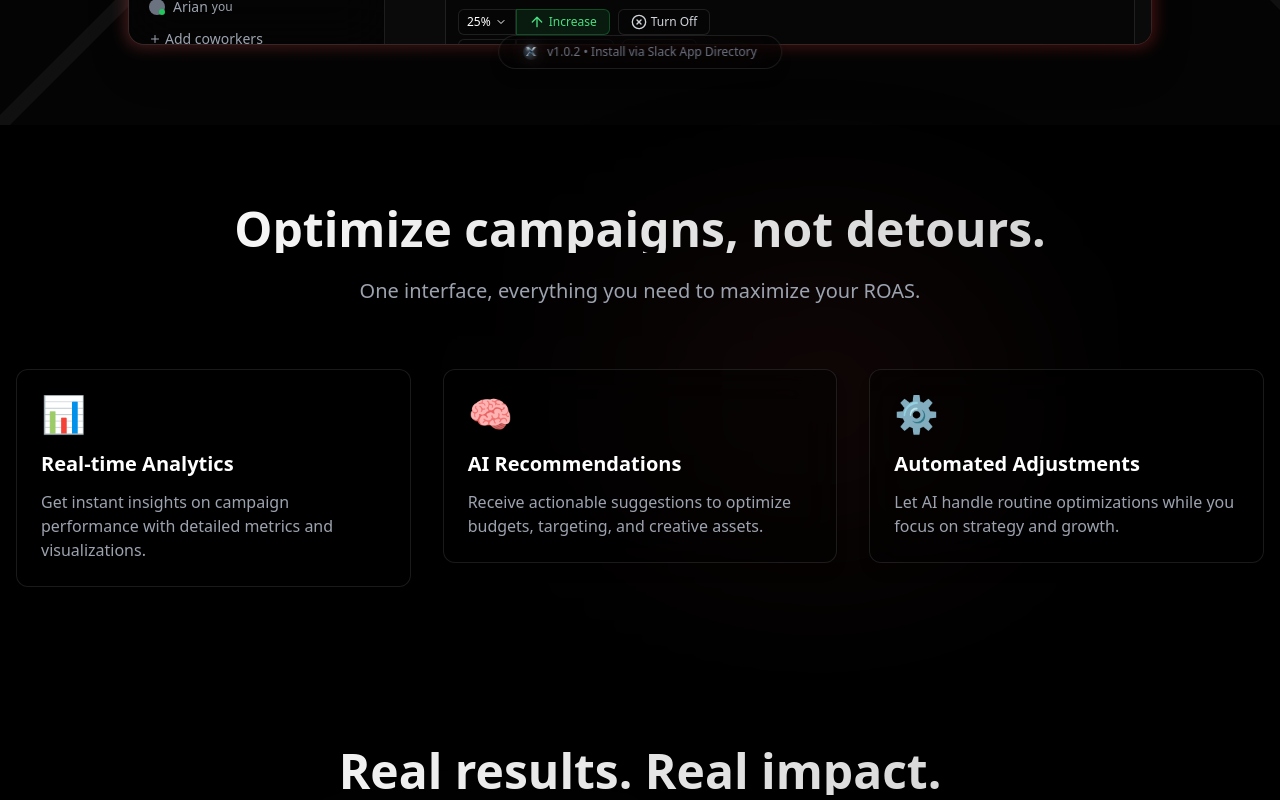
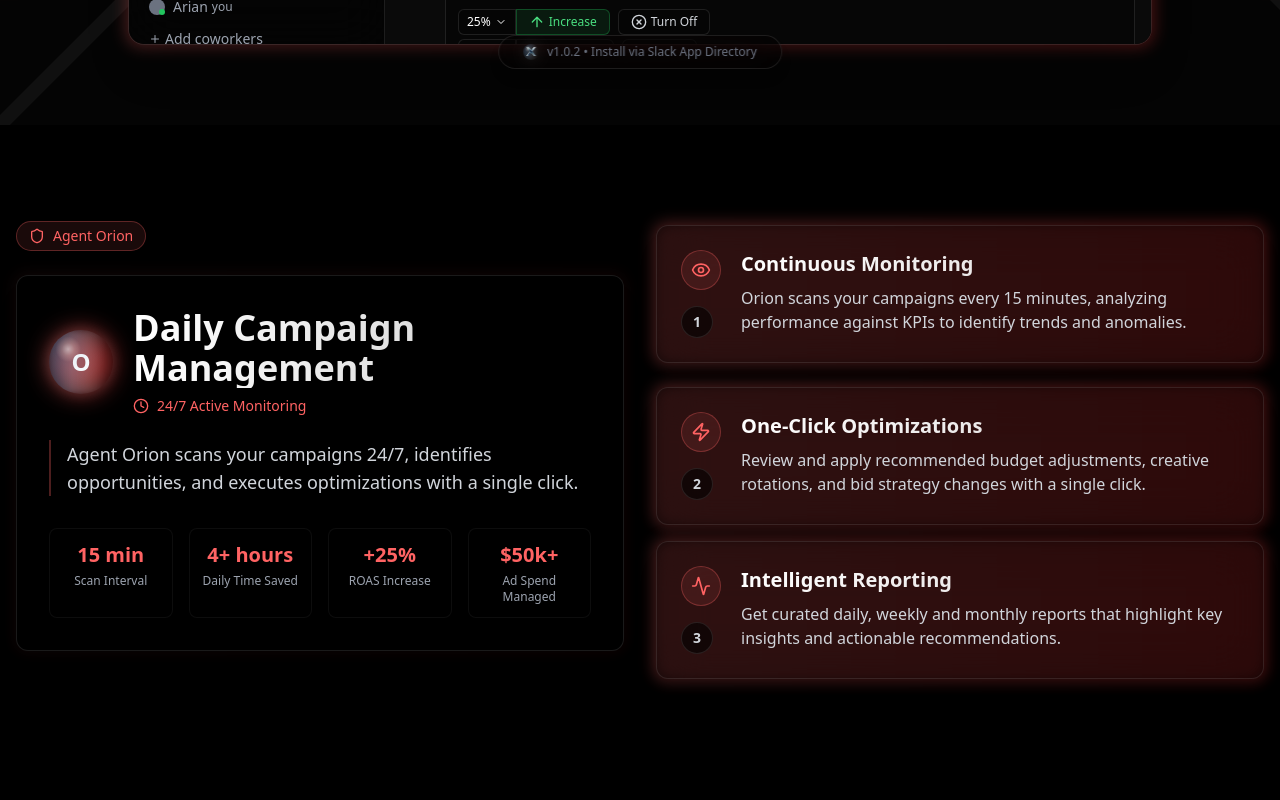
Before and after one commit to ayaryabi/xarvis, a Next.js app: page / in a window 1280 px wide. Shown: the part 1280-2080 px from the top of the page. Built offline with nearby package versions, Linux system fonts and the light colour scheme.

Commit message:
agent orion

```diff
--- a/src/components/landing-page.tsx
+++ b/src/components/landing-page.tsx
@@ -21,8 +21,196 @@ import {
   Clock,
   TrendingUp,
   DollarSign,
+  Activity,
+  Shield,
+  Eye,
+  ArrowUp,
 } from "lucide-react"
 import { cn } from "@/lib/utils"
+
+interface AgentCapabilityProps {
+  number: number;
+  title: string;
+  description: string;
+  icon: React.ReactNode;
+}
+
+function AgentCapability({ number, title, description, icon }: AgentCapabilityProps) {
+  const [isInView, setIsInView] = useState(false)
+  const ref = useRef<HTMLDivElement>(null)
+
+  useEffect(() => {
+    const observer = new IntersectionObserver(
+      ([entry]) => {
+        if (entry.isIntersecting) {
+          setIsInView(true)
+        }
+      },
+      {
+        threshold: 0.3,
+      }
+    )
+
+    if (ref.current) {
+      observer.observe(ref.current)
+    }
+
+    return () => {
+      if (ref.current) {
+        observer.unobserve(ref.current)
+      }
+    }
+  }, [])
+
+  return (
+    <div
+      ref={ref}
+      className={cn(
+        "relative mb-6 transform transition-all duration-700 ease-out",
+        isInView ? "opacity-100 translate-y-0" : "opacity-0 translate-y-10"
+      )}
+      style={{
+        transitionDelay: `${number * 150}ms`,
+      }}
+    >
+      <div className="absolute -inset-0.5 bg-gradient-to-r from-[#ff6363] to-[#ff3939] rounded-xl blur opacity-30"></div>
+      <div className="relative bg-black/40 backdrop-blur-xl border border-white/10 rounded-xl p-6 shadow-xl">
+        <div className="flex items-start">
+          <div className="flex-shrink-0 mr-5">
+            <div className="h-10 w-10 rounded-full flex items-center justify-center bg-[#ff6363]/10 text-[#ff6363] border border-[#ff6363]/30 mb-4">
+              {icon}
+            </div>
+            <div className="flex items-center justify-center h-8 w-8 rounded-full bg-black/60 border border-white/10 text-gray-300 font-semibold text-sm">
+              {number}
+            </div>
+          </div>
+
+          <div>
+            <h3 className="text-xl font-bold mb-2 bg-clip-text text-transparent bg-gradient-to-r from-white to-white/80">
+              {title}
+            </h3>
+            <p className="text-gray-300">{description}</p>
+          </div>
+        </div>
+      </div>
+    </div>
+  )
+}
+
+function AgentShowcase() {
+  const [isVisible, setIsVisible] = useState(false)
+  const containerRef = useRef<HTMLDivElement>(null)
+
+  useEffect(() => {
+    const observer = new IntersectionObserver(
+      ([entry]) => {
+        if (entry.isIntersecting) {
+          setIsVisible(true)
+        }
+      },
+      {
+        threshold: 0.1,
+      }
+    )
+
+    if (containerRef.current) {
+      observer.observe(containerRef.current)
+    }
+
+    return () => {
+      if (containerRef.current) {
+        observer.unobserve(containerRef.current)
+      }
+    }
+  }, [])
+
+  return (
+    <div className="py-24" ref={containerRef}>
+      <div className="container px-4 max-w-7xl mx-auto">
+        <div className="grid grid-cols-1 md:grid-cols-2 gap-8 items-center">
+          <div className={cn(
+            "transform transition-all duration-1000",
+            isVisible ? "opacity-100 translate-y-0" : "opacity-0 translate-y-20"
+          )}>
+            <div className="mb-6 inline-flex items-center px-3 py-1 rounded-full bg-[#ff6363]/10 text-[#ff6363] border border-[#ff6363]/30 text-sm">
+              <Shield className="h-4 w-4 mr-2" />
+              <span>Agent Orion</span>
+            </div>
+
+            <div className="relative mb-8">
+              <div className="absolute -inset-0.5 bg-gradient-to-r from-[#ff6363]/30 to-[#ff3939]/30 rounded-xl blur opacity-20"></div>
+              <div className="relative p-8 bg-black backdrop-blur-xl border border-white/10 rounded-xl shadow-xl">
+                <div className="flex items-center mb-6">
+                  <div className="relative mr-5">
+                    <div className="absolute inset-0 bg-gradient-to-r from-[#ff6363] to-[#ff3939] rounded-full blur-md animate-pulse-slow opacity-30"></div>
+                    <div className="relative h-16 w-16 rounded-full flex items-center justify-center holographic-shimmer">
+                      <span className="text-2xl font-bold">O</span>
+                    </div>
+                  </div>
+                  <div>
+                    <h2 className="text-3xl md:text-4xl font-bold mb-2 bg-clip-text text-transparent bg-gradient-to-r from-white to-white/80">
+                      Daily Campaign Management
+                    </h2>
+                    <div className="flex items-center text-[#ff6363]">
+                      <Clock className="h-4 w-4 mr-2" />
+                      <span className="text-sm">24/7 Active Monitoring</span>
+                    </div>
+                  </div>
+                </div>
+
+                <div className="pl-4 border-l-2 border-[#ff6363]/30 mb-8">
+                  <p className="text-lg text-gray-300">
+                    Agent Orion scans your campaigns 24/7, identifies opportunities, and executes optimizations with a single click.
+                  </p>
+                </div>
+
+                <div className="grid grid-cols-2 md:grid-cols-4 gap-4">
+                  <div className="text-center p-3 bg-black/40 rounded-lg border border-white/5">
+                    <div className="text-xl font-bold text-[#ff6363] mb-1">15 min</div>
+                    <div className="text-xs text-gray-400">Scan Interval</div>
+                  </div>
+                  <div className="text-center p-3 bg-black/40 rounded-lg border border-white/5">
+                    <div className="text-xl font-bold text-[#ff6363] mb-1">4+ hours</div>
+                    <div className="text-xs text-gray-400">Daily Time Saved</div>
+                  </div>
+                  <div className="text-center p-3 bg-black/40 rounded-lg border border-white/5">
+                    <div className="text-xl font-bold text-[#ff6363] mb-1">+25%</div>
+                    <div className="text-xs text-gray-400">ROAS Increase</div>
+                  </div>
+                  <div className="text-center p-3 bg-black/40 rounded-lg border border-white/5">
+                    <div className="text-xl font-bold text-[#ff6363] mb-1">$50k+</div>
+                    <div className="text-xs text-gray-400">Ad Spend Managed</div>
+                  </div>
+                </div>
+              </div>
+            </div>
+          </div>
+
+          <div className="space-y-4">
+            <AgentCapability
+              number={1}
+              title="Continuous Monitoring"
+              description="Orion scans your campaigns every 15 minutes, analyzing performance against KPIs to identify trends and anomalies."
+              icon={<Eye className="h-5 w-5" />}
+            />
+            <AgentCapability
+              number={2}
+              title="One-Click Optimizations"
+              description="Review and apply recommended budget adjustments, creative rotations, and bid strategy changes with a single click."
+              icon={<Zap className="h-5 w-5" />}
+            />
+            <AgentCapability
+              number={3}
+              title="Intelligent Reporting"
+              description="Get curated daily, weekly and monthly reports that highlight key insights and actionable recommendations."
+              icon={<Activity className="h-5 w-5" />}
+            />
+          </div>
+        </div>
+      </div>
+    </div>
+  )
+}
 
 export function LandingPage() {
   const [scrolled, setScrolled] = useState(false)
@@ -127,40 +315,7 @@ export function LandingPage() {
           </div>
         </section>
 
-        <section className="py-20 relative" id="features">
-          <div className="absolute inset-0 z-0">
-            <div className="absolute top-1/3 right-1/4 w-1/3 h-1/3 bg-gradient-to-l from-[#ff6363]/20 to-transparent rounded-full blur-[120px]"></div>
-          </div>
-
-          <div className="container mx-auto px-4 relative z-10">
-            <div className="text-center mb-16">
-              <h2 className="text-3xl md:text-5xl font-bold mb-6 bg-clip-text text-transparent bg-gradient-to-r from-white to-white/80">
-                Optimize campaigns, not detours.
-              </h2>
-              <p className="text-xl text-gray-400 max-w-2xl mx-auto">
-                One interface, everything you need to maximize your ROAS.
-              </p>
-            </div>
-
-            <div className="grid md:grid-cols-3 gap-8">
-              <FeatureCard
-                title="Real-time Analytics"
-                description="Get instant insights on campaign performance with detailed metrics and visualizations."
-                icon="📊"
-              />
-              <FeatureCard
-                title="AI Recommendations"
-                description="Receive actionable suggestions to optimize budgets, targeting, and creative assets."
-                icon="🧠"
-              />
-              <FeatureCard
-                title="Automated Adjustments"
-                description="Let AI handle routine optimizations while you focus on strategy and growth."
-                icon="⚙️"
-              />
-            </div>
-          </div>
-        </section>
+        <AgentShowcase />
 
         <section className="py-20 relative overflow-hidden" id="results">
           <div className="absolute inset-0 z-0">
@@ -414,6 +569,30 @@ export function LandingPage() {
           </div>
         </div>
       </footer>
+
+      <style jsx global>{`
+        .scrollbar-hide::-webkit-scrollbar {
+          display: none;
+        }
+        .scrollbar-hide {
+          -ms-overflow-style: none;
+          scrollbar-width: none;
+        }
+        @keyframes fadeIn {
+          from { opacity: 0; }
+          to { opacity: 1; }
+        }
+        .animate-fadeIn {
+          animation: fadeIn 0.3s ease-in-out;
+        }
+        @keyframes pulse-slow {
+          0%, 100% { opacity: 0.4; }
+          50% { opacity: 0.7; }
+        }
+        .animate-pulse-slow {
+          animation: pulse-slow 3s ease-in-out infinite;
+        }
+      `}</style>
     </div>
   )
 }
@@ -601,5 +780,4 @@ function FooterLink({ href, children }: FooterLinkProps) {
       {children}
     </a>
   )
-
 }
```
